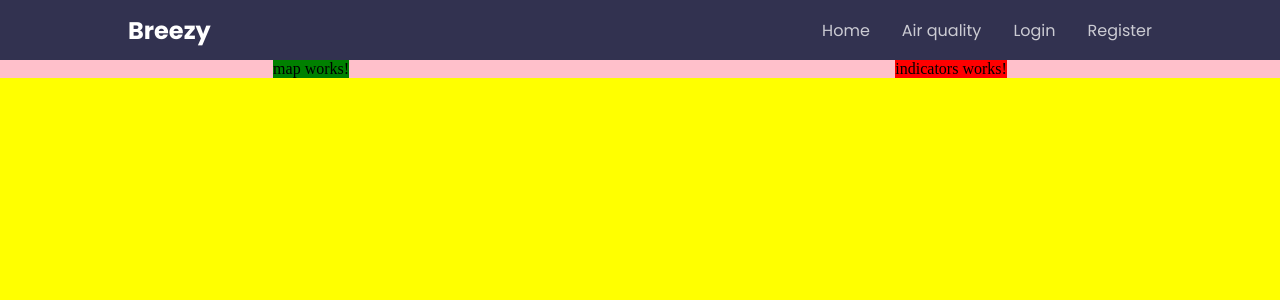
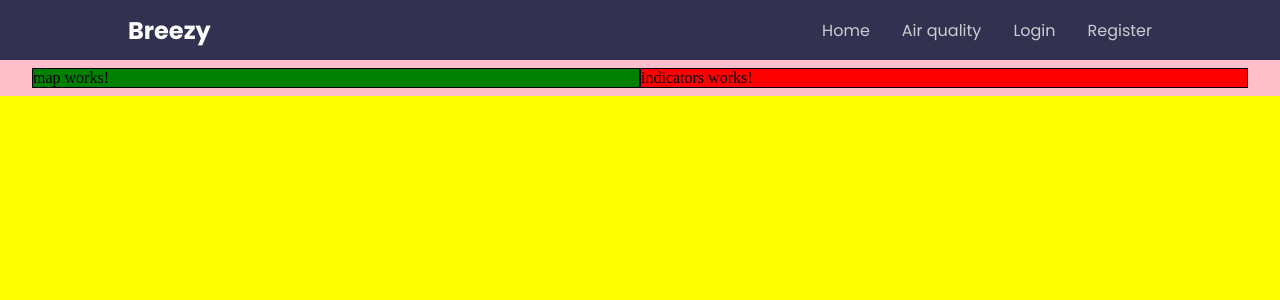
Before and after one commit to nrasheva/Breezy, an Angular app: page /air-quality in a window 1280 px wide. Shown: the top 300 px of the page. Built offline with nearby package versions, Linux system fonts and the light colour scheme.

Commit message:
Update main-view component and css

```diff
--- a/src/app/air-quality/main-view/main-view.component.css
+++ b/src/app/air-quality/main-view/main-view.component.css
@@ -7,11 +7,21 @@
 
 .views {
   background-color: pink;
+  padding: 0.5rem;
+}
+
+.view {
+    border: 1px solid black;
 }
 
 @media only screen and (min-width: 1200px) {
   .views {
     display: flex;
     justify-content: space-around;
+    padding: 0.5rem 2rem;
+  }
+
+  .view {
+    width: 50%;
   }
 }
--- a/src/app/air-quality/main-view/main-view.component.html
+++ b/src/app/air-quality/main-view/main-view.component.html
@@ -1,6 +1,6 @@
 <div class="main main-view">
   <div class="views">
-    <app-map />
-    <app-indicators />
+    <div class="view"><app-map /></div>
+    <div class="view"><app-indicators /></div>
   </div>
 </div>
```
